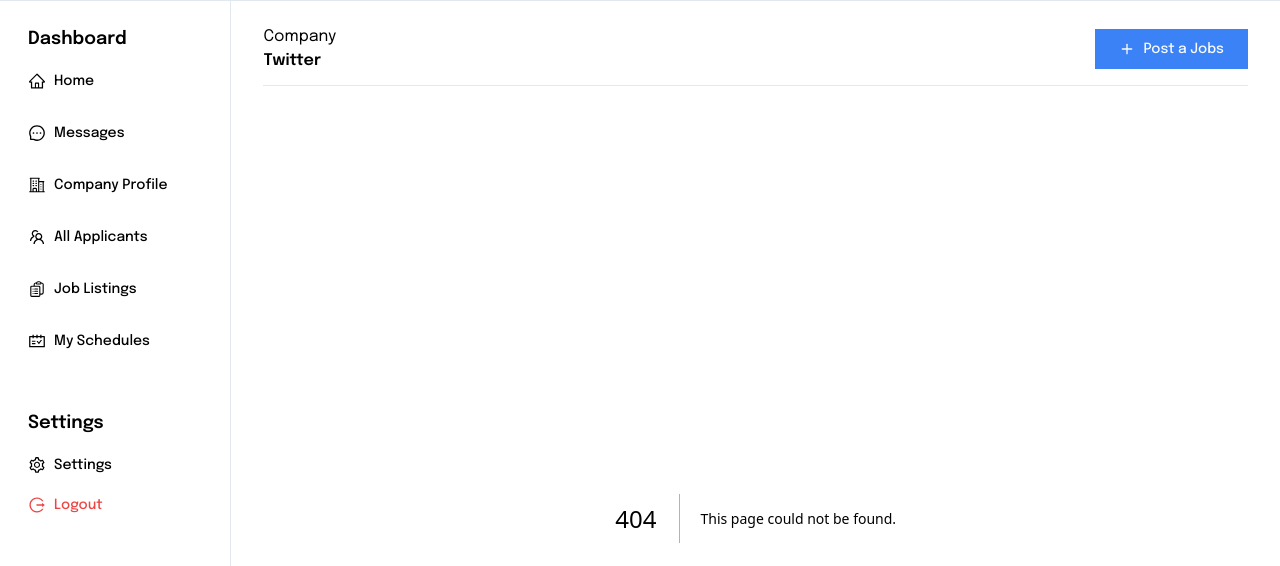
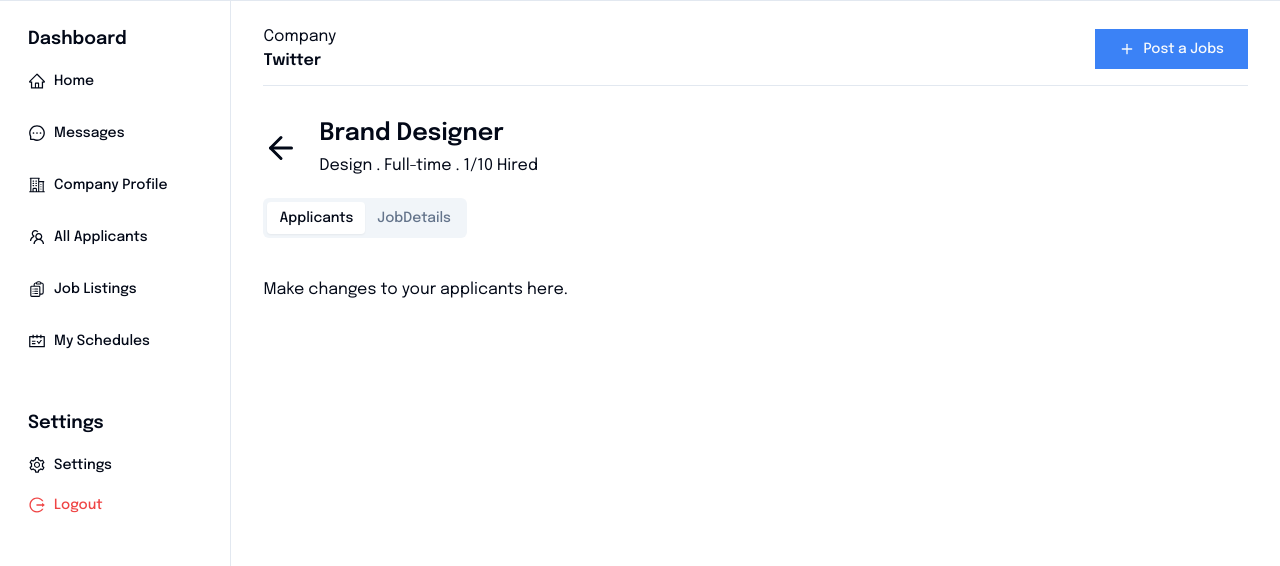
Before and after one commit to glng-swndru/altocumulus-dashboard-job, a Next.js app: page /job-detail/1 in a window 1280 px wide. Before the commit this address had no page. Shown: the top 566 px of the page. Built offline with nearby package versions, Linux system fonts and the light colour scheme.

Commit message:
slicing job Detail

```diff
--- a/package.json
+++ b/package.json
@@ -18,6 +18,7 @@
     "@radix-ui/react-select": "^2.1.1",
     "@radix-ui/react-separator": "^1.1.0",
     "@radix-ui/react-slot": "^1.1.0",
+    "@radix-ui/react-tabs": "^1.1.0",
     "ckeditor5": "^43.0.0",
     "ckeditor5-premium-features": "^43.0.0",
     "class-variance-authority": "^0.7.0",
--- /dev/null
+++ b/src/app/job-detail/[id]/page.tsx
@@ -0,0 +1,40 @@
+import { ArrowLeftIcon } from "lucide-react";
+import Link from "next/link";
+import React, { FC } from "react";
+
+import { Tabs, TabsContent, TabsList, TabsTrigger } from "@/components/ui/tabs";
+
+interface JobDetailPageProps {}
+
+const JobDetailPage: FC<JobDetailPageProps> = ({}) => {
+  return (
+    <div>
+      <div className="inline-flex items-center gap-5 mb-5">
+        <div>
+          <Link href="/job-listings">
+            <ArrowLeftIcon className="w-9 h-9" />
+          </Link>
+        </div>
+        <div>
+          <div className="text-2xl font-semibold mb-1">Brand Designer</div>
+          <div>Design . Full-time . 1/10 Hired</div>
+        </div>
+      </div>
+
+      <Tabs defaultValue="applicants" className="w-[400px]">
+        <TabsList className="mb-8">
+          <TabsTrigger value="applicants">Applicants</TabsTrigger>
+          <TabsTrigger value="jobDetails">JobDetails</TabsTrigger>
+        </TabsList>
+        <TabsContent value="applicants">
+          Make changes to your applicants here.
+        </TabsContent>
+        <TabsContent value="jobDetails">
+          Change your jobDetails here.
+        </TabsContent>
+      </Tabs>
+    </div>
+  );
+};
+
+export default JobDetailPage;
--- a/src/app/job-listings/page.tsx
+++ b/src/app/job-listings/page.tsx
@@ -10,8 +10,7 @@ import {
 } from "@/components/ui/table";
 import { JOB_LISTING_COLUMNS, JOB_LISTING_DATA } from "@/constants";
 import { Badge } from "@/components/ui/badge";
-import { Button } from "@/components/ui/button";
-import { MoreVerticalIcon } from "lucide-react";
+import ButtonActionTable from "@/components/organisms/ButtonActionTable";
 
 interface JobListingsPageProps {}
 
@@ -48,9 +47,7 @@ const JobListingsPage: FC<JobListingsPageProps> = ({}) => {
                   {item.applicants} / {item.needs}
                 </TableCell>
                 <TableCell>
-                  <Button size="icon" variant="outline">
-                    <MoreVerticalIcon className="w-4 h-4" />
-                  </Button>
+                  <ButtonActionTable url="/job-detail/1" />
                 </TableCell>
               </TableRow>
             ))}
--- /dev/null
+++ b/src/components/organisms/ButtonActionTable/index.tsx
@@ -0,0 +1,21 @@
+"use client";
+
+import { Button } from "@/components/ui/button";
+import { MoreVerticalIcon } from "lucide-react";
+import { useRouter } from "next/navigation";
+import React, { FC } from "react";
+
+interface ButtonActionTableProps {
+  url: string;
+}
+
+const ButtonActionTable: FC<ButtonActionTableProps> = ({ url }) => {
+  const router = useRouter();
+  return (
+    <Button onClick={() => router.push(url)} size="icon" variant="outline">
+      <MoreVerticalIcon className="w-4 h-4" />
+    </Button>
+  );
+};
+
+export default ButtonActionTable;
--- /dev/null
+++ b/src/components/ui/tabs.tsx
@@ -0,0 +1,55 @@
+"use client"
+
+import * as React from "react"
+import * as TabsPrimitive from "@radix-ui/react-tabs"
+
+import { cn } from "@/lib/utils"
+
+const Tabs = TabsPrimitive.Root
+
+const TabsList = React.forwardRef<
+  React.ElementRef<typeof TabsPrimitive.List>,
+  React.ComponentPropsWithoutRef<typeof TabsPrimitive.List>
+>(({ className, ...props }, ref) => (
+  <TabsPrimitive.List
+    ref={ref}
+    className={cn(
+      "inline-flex h-10 items-center justify-center rounded-md bg-muted p-1 text-muted-foreground",
+      className
+    )}
+    {...props}
+  />
+))
+TabsList.displayName = TabsPrimitive.List.displayName
+
+const TabsTrigger = React.forwardRef<
+  React.ElementRef<typeof TabsPrimitive.Trigger>,
+  React.ComponentPropsWithoutRef<typeof TabsPrimitive.Trigger>
+>(({ className, ...props }, ref) => (
+  <TabsPrimitive.Trigger
+    ref={ref}
+    className={cn(
+      "inline-flex items-center justify-center whitespace-nowrap rounded-sm px-3 py-1.5 text-sm font-medium ring-offset-background transition-all focus-visible:outline-none focus-visible:ring-2 focus-visible:ring-ring focus-visible:ring-offset-2 disabled:pointer-events-none disabled:opacity-50 data-[state=active]:bg-background data-[state=active]:text-foreground data-[state=active]:shadow-sm",
+      className
+    )}
+    {...props}
+  />
+))
+TabsTrigger.displayName = TabsPrimitive.Trigger.displayName
+
+const TabsContent = React.forwardRef<
+  React.ElementRef<typeof TabsPrimitive.Content>,
+  React.ComponentPropsWithoutRef<typeof TabsPrimitive.Content>
+>(({ className, ...props }, ref) => (
+  <TabsPrimitive.Content
+    ref={ref}
+    className={cn(
+      "mt-2 ring-offset-background focus-visible:outline-none focus-visible:ring-2 focus-visible:ring-ring focus-visible:ring-offset-2",
+      className
+    )}
+    {...props}
+  />
+))
+TabsContent.displayName = TabsPrimitive.Content.displayName
+
+export { Tabs, TabsList, TabsTrigger, TabsContent }
```
Also changed, not shown: 1 other file (tests, documents, lock files or other folders).
